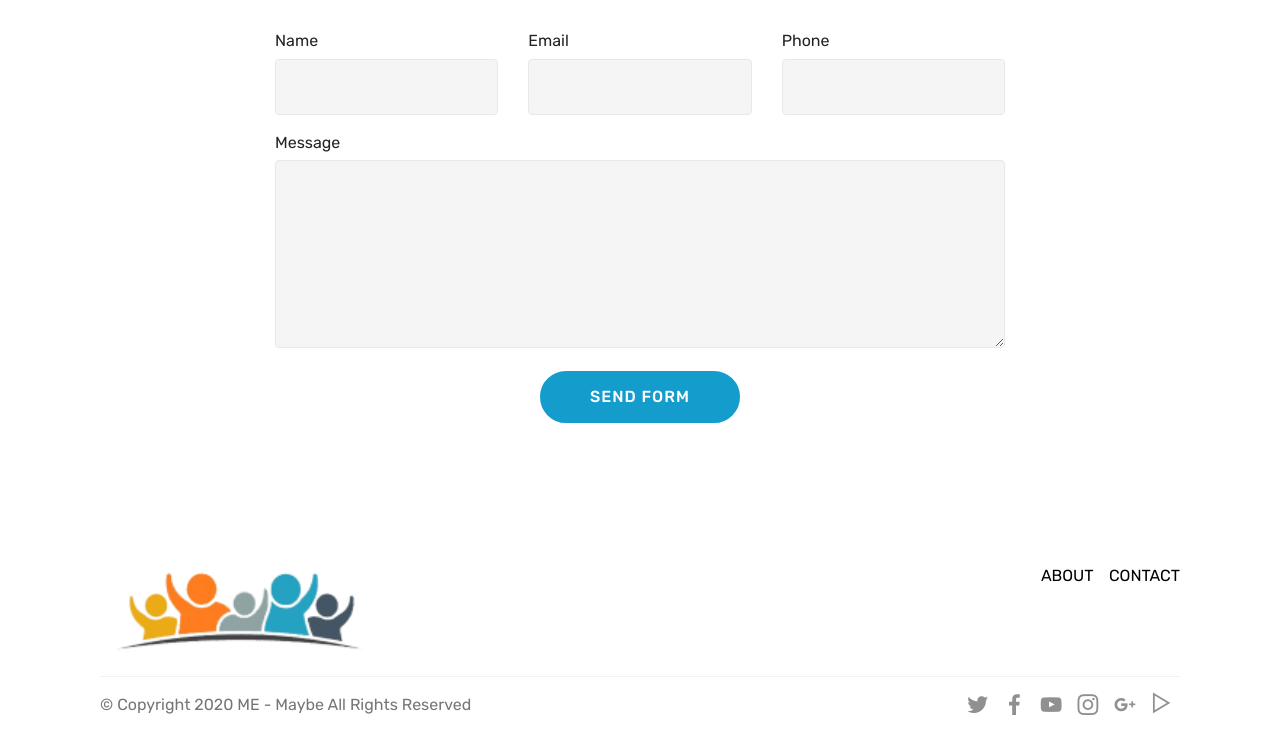
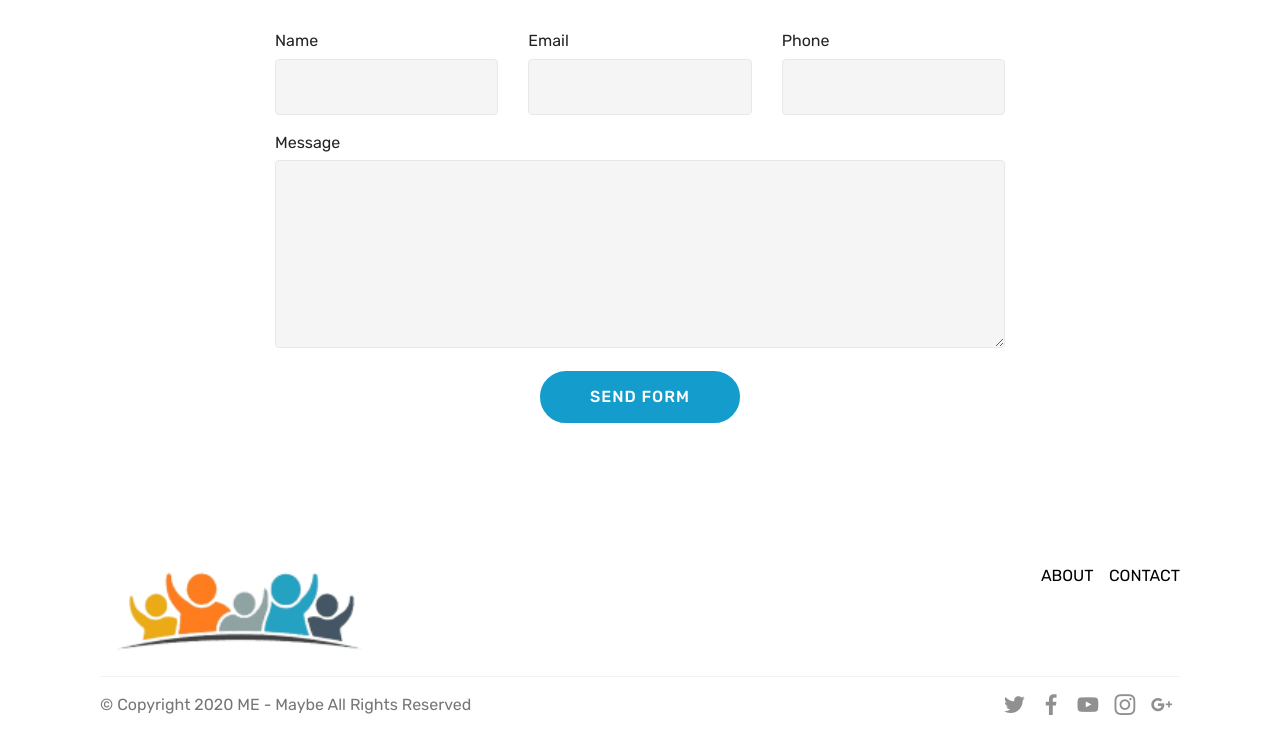
Before and after one commit to hc-calebellis/hc-calebellis.github.io, a plain HTML site: page index.html in a window 1280 px wide. Shown: the part 1037-1791 px from the top of the page. Drawn offline with Linux system fonts and the light colour scheme; files whose address does not match are found by name.

Commit message:
Update index.html

```diff
--- a/index.html
+++ b/index.html
@@ -160,11 +160,6 @@
                                 <span class="mbr-iconfont mbr-iconfont-social socicon-googleplus socicon"></span>
                             </a>
                         </div>
-                        <div class="soc-item">
-                            <a href="https://app.plex.tv" target="_blank">
-                                <span class="mbr-iconfont mbr-iconfont-social mobi-mbri-play mobi-mbri"></span>
-                            </a>
-                        </div>
                     </div>
                 </div>
             </div>
```
